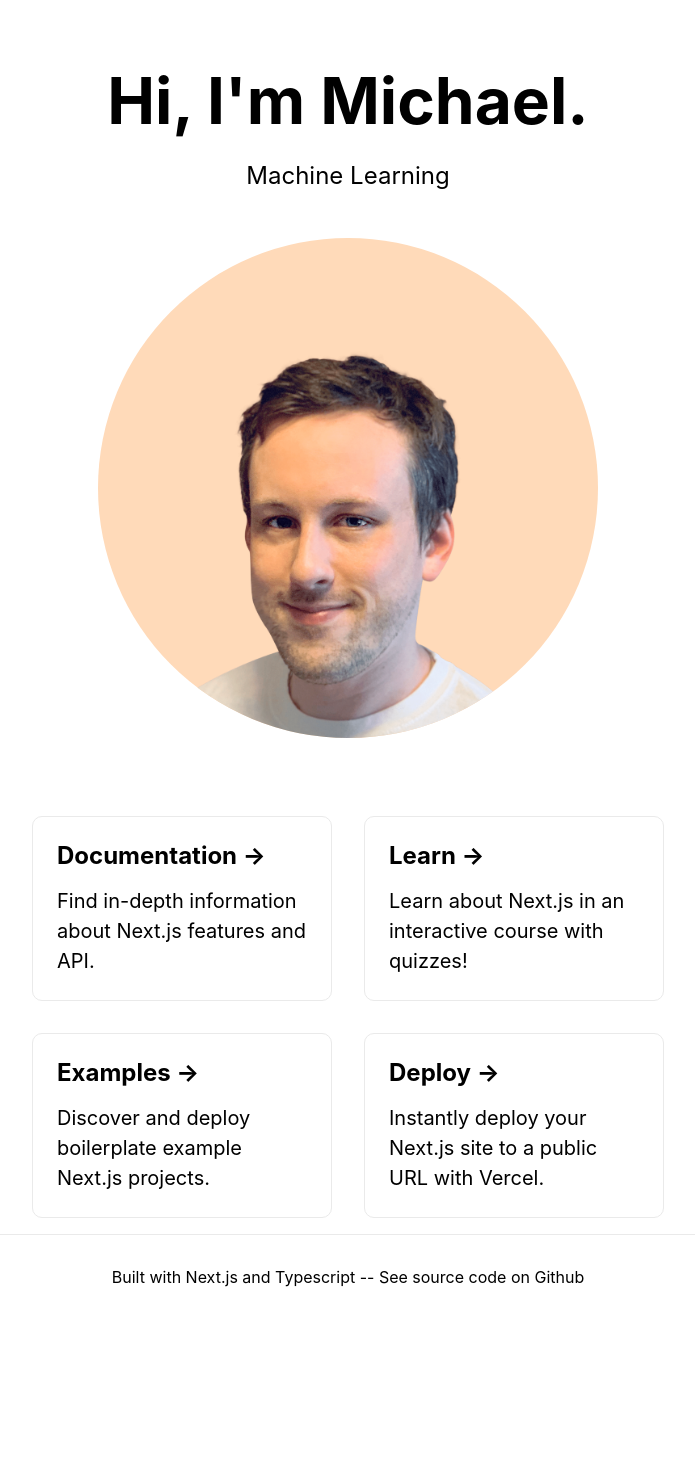
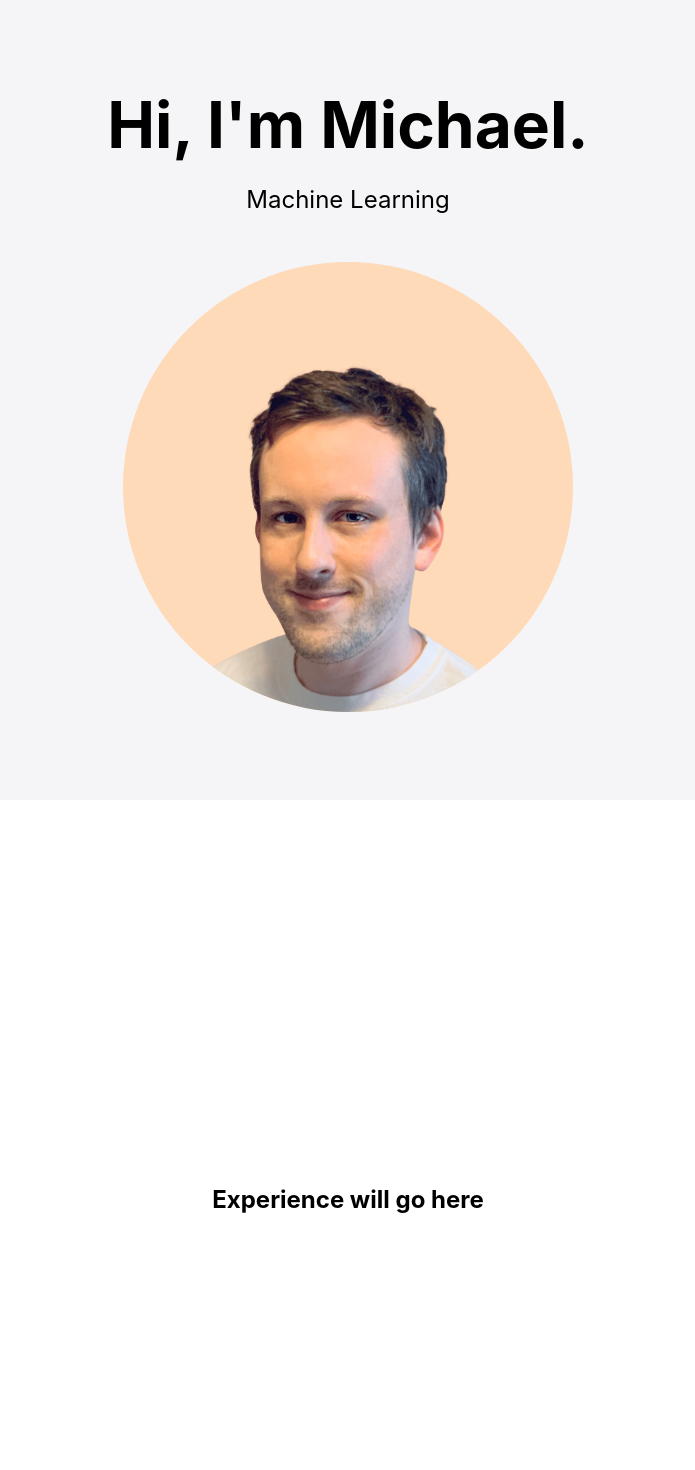
Before and after one commit to MikeAleksa/PersonalWebsiteNextJS, a Next.js app: page / in a window 1280 px wide. Shown: the top 1470 px of the page, without its empty margins (292-987 px from the left). Before the commit the page ends 1319 px from the top, so only its background shows below. Built offline with nearby package versions, Linux system fonts and the light colour scheme.

Commit message:
additional layout with flexbox

```diff
--- a/package.json
+++ b/package.json
@@ -8,7 +8,6 @@
     "lint": "next lint"
   },
   "dependencies": {
-    "animate.css": "^4.1.1",
     "next": "12.0.8",
     "react": "17.0.2",
     "react-dom": "17.0.2"
--- a/pages/_app.tsx
+++ b/pages/_app.tsx
@@ -1,4 +1,5 @@
 import '../styles/globals.css'
+import '../styles/style.css'
 import type { AppProps } from 'next/app'
 
 function MyApp({ Component, pageProps }: AppProps) {
--- a/pages/index.tsx
+++ b/pages/index.tsx
@@ -2,13 +2,11 @@ import type { NextPage } from 'next'
 import Head from 'next/head'
 import Image from 'next/image'
 import Headshot from '../public/headshot-web.png'
-import styles from '../styles/Home.module.css'
 import rotate from '../styles/Rotate.module.css'
-// import animate from 'animate.css'
 
 const Home: NextPage = () => {
   return (
-    <div className={styles.container}>
+    <div>
       <Head>
         <title>Michael Aleksa • Software Engineer</title>
         <meta
@@ -18,12 +16,13 @@ const Home: NextPage = () => {
         <link rel="icon" href="/favicon.png" />
       </Head>
 
-      <main className={styles.main}>
-        <div className={styles.wrapper}>
-          <h1 className={styles.title}>Hi, I&apos;m Michael.</h1>
+      <main className="main">
+        <div className="wrapper primary-bg">
+          <div>
+            <h1 className="title">Hi, I&apos;m Michael.</h1>
             <div className={rotate['rw-wrapper']}>
               <p
-              className={`${styles.description} ${rotate['rw-words']} ${rotate['rw-words1']}`}
+                className={`description ${rotate['rw-words']} ${rotate['rw-words1']}`}
               >
                 <span>Full-Stack Web Development</span>
                 <span>Machine Learning</span>
@@ -31,53 +30,33 @@ const Home: NextPage = () => {
                 <span>Cloud Engineering</span>
               </p>
             </div>
+          </div>
+          <div className="center">
             <Image
-            className={styles.headshot}
+              className="headshot"
               src={Headshot}
               alt="Michael Aleksa"
-            height={500}
-            width={500}
+              // layout="responsive"
+              height={450}
+              width={450}
             />
           </div>
+        </div>
 
-        <div className={styles.grid}>
-          <a href="https://nextjs.org/docs" className={styles.card}>
-            <h2>Documentation &rarr;</h2>
-            <p>Find in-depth information about Next.js features and API.</p>
-          </a>
-
-          <a href="https://nextjs.org/learn" className={styles.card}>
-            <h2>Learn &rarr;</h2>
-            <p>Learn about Next.js in an interactive course with quizzes!</p>
-          </a>
-
-          <a
-            href="https://github.com/vercel/next.js/tree/canary/examples"
-            className={styles.card}
-          >
-            <h2>Examples &rarr;</h2>
-            <p>Discover and deploy boilerplate example Next.js projects.</p>
-          </a>
-
-          <a
-            href="https://vercel.com/new?utm_source=create-next-app&utm_medium=default-template&utm_campaign=create-next-app"
-            className={styles.card}
-          >
-            <h2>Deploy &rarr;</h2>
-            <p>
-              Instantly deploy your Next.js site to a public URL with Vercel.
-            </p>
-          </a>
+        <div className={'wrapper center secondary-bg'}>
+          <h2 className="description">Experience will go here</h2>
         </div>
       </main>
 
-      <footer className={styles.footer}>
+      <footer className="footer primary-bg">
+        <span>Built with Next.js and Typescript</span>
+        <span className="hidden">&nbsp;--&nbsp;</span>
         <a
           href="https://github.com/MikeAleksa"
           target="_blank"
           rel="noopener noreferrer"
         >
-          Built with Next.js and Typescript -- See source code on Github
+          See source code on Github
         </a>
       </footer>
     </div>
--- a/styles/Home.module.css
+++ /dev/null
@@ -1,115 +0,0 @@
-.container {
-  padding: 0 2rem;
-}
-
-.wrapper {
-  height: 100vh;
-  margin: 0px auto;
-  padding: 4rem 0;
-  /* background-color: lightblue; */
-  position: relative;
-}
-
-.main {
-  min-height: 100vh;
-  flex: 1;
-  display: flex;
-  flex-direction: column;
-  justify-content: center;
-  align-items: center;
-}
-
-.headshot {
-  background-color: peachpuff;
-  border-radius: 50%;
-  margin: 20px auto 20px auto;
-}
-
-.footer {
-  display: flex;
-  flex: 1;
-  padding: 2rem 0;
-  border-top: 1px solid #eaeaea;
-  justify-content: center;
-  align-items: center;
-}
-
-.footer a {
-  display: flex;
-  justify-content: center;
-  align-items: center;
-  flex-grow: 1;
-}
-
-.title a {
-  color: #0070f3;
-  text-decoration: none;
-}
-
-.title a:hover,
-.title a:focus,
-.title a:active {
-  text-decoration: underline;
-}
-
-.title {
-  margin: 0;
-  line-height: 1.15;
-  font-size: 4rem;
-}
-
-.title,
-.description {
-  text-align: center;
-}
-
-.description {
-  margin: 4rem 0;
-  line-height: 1.5;
-  font-size: 1.5rem;
-}
-
-.grid {
-  display: flex;
-  align-items: center;
-  justify-content: center;
-  flex-wrap: wrap;
-  max-width: 800px;
-}
-
-.card {
-  margin: 1rem;
-  padding: 1.5rem;
-  text-align: left;
-  color: inherit;
-  text-decoration: none;
-  border: 1px solid #eaeaea;
-  border-radius: 10px;
-  transition: color 0.15s ease, border-color 0.15s ease;
-  max-width: 300px;
-}
-
-.card:hover,
-.card:focus,
-.card:active {
-  color: #0070f3;
-  border-color: #0070f3;
-}
-
-.card h2 {
-  margin: 0 0 1rem 0;
-  font-size: 1.5rem;
-}
-
-.card p {
-  margin: 0;
-  font-size: 1.25rem;
-  line-height: 1.5;
-}
-
-@media (max-width: 600px) {
-  .grid {
-    width: 100%;
-    flex-direction: column;
-  }
-}
--- a/styles/globals.css
+++ b/styles/globals.css
@@ -12,5 +12,7 @@ a {
 }
 
 * {
+  -webkit-box-sizing: border-box;
+  -moz-box-sizing: border-box;
   box-sizing: border-box;
 }
--- /dev/null
+++ b/styles/style.css
@@ -0,0 +1,110 @@
+:root {
+  --primary: peachpuff;
+  --secondary: peachpuff;
+  --link-primary: #777777;
+  --primary-bg: #f5f5f7;
+  --secondary-bg: #ffffff;
+}
+
+/* * * * * * * * * * * * *
+/*     COLOR SCHEME      *
+ * * * * * * * * * * * * */
+
+.primary-bg {
+  background-color: var(--primary-bg);
+}
+
+.secondary-bg {
+  background-color: var(--secondary-bg);
+}
+
+html {
+  background-color: var(--primary-bg);
+}
+
+/* * * * * * * * * * * * *
+/*        LAYOUT         *
+ * * * * * * * * * * * * */
+
+.main {
+  min-height: 100vh;
+  flex: 1;
+  display: flex;
+  flex-direction: column;
+  justify-content: center;
+  align-items: center;
+}
+
+.wrapper {
+  display: flex;
+  align-items: center;
+  justify-content: center;
+  flex-direction: column;
+  height: 100vh;
+  width: 100%;
+  margin: 0 auto;
+  padding: 4rem 2rem;
+}
+
+.center {
+  display: flex;
+  justify-content: center;
+}
+
+.footer {
+  display: flex;
+  align-items: center;
+  justify-content: center;
+  flex-wrap: wrap;
+  max-width: 600px;
+  margin: 0 auto;
+  padding: 2rem 0;
+  border-top: 0.5px solid var(--secondary-bg);
+}
+
+.footer a:hover,
+a:active,
+a:focus {
+  color: var(--link-primary);
+}
+
+@media (max-width: 600px) {
+  .footer {
+    width: 100%;
+    flex-direction: column;
+    padding: 2rem 0;
+    border-top: 0.5px solid var(--secondary-bg);
+  }
+}
+
+@media (max-width: 600px) {
+  .footer span.hidden {
+    display: none;
+  }
+}
+
+/* * * * * * * * * * * * *
+/*        CONTENT        *
+ * * * * * * * * * * * * */
+
+.title {
+  margin: 0;
+  line-height: 1.15;
+  font-size: 4rem;
+}
+
+.title,
+.description {
+  text-align: center;
+}
+
+.description {
+  margin: 4rem 0;
+  line-height: 1.5;
+  font-size: 1.5rem;
+}
+
+.headshot {
+  background-color: var(--primary);
+  border-radius: 50%;
+}
```
Also changed, not shown: 1 other file (tests, documents, lock files or other folders). Lines whose indentation alone changed are shown as unchanged.
